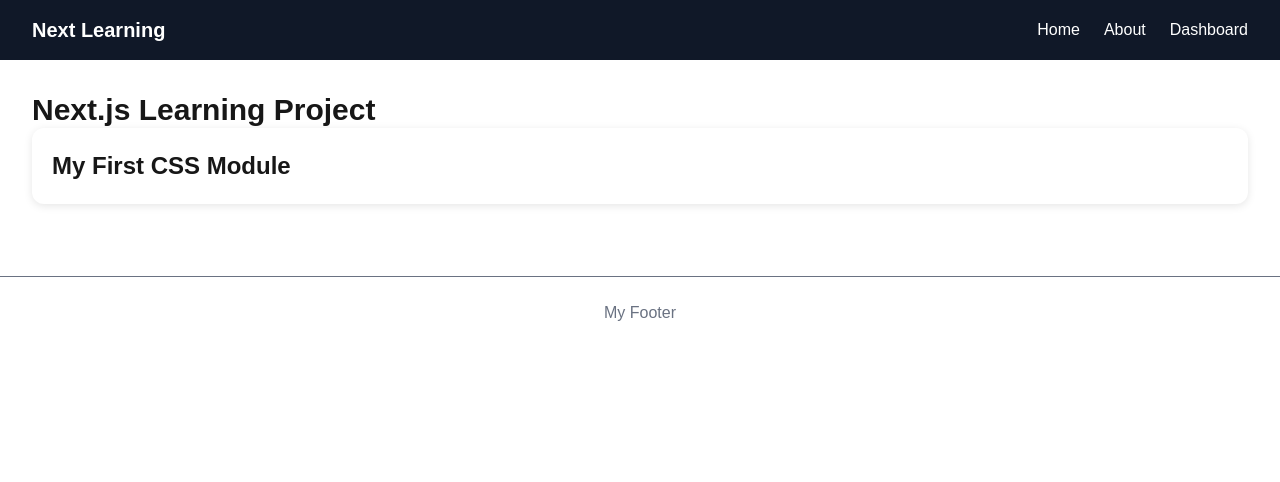
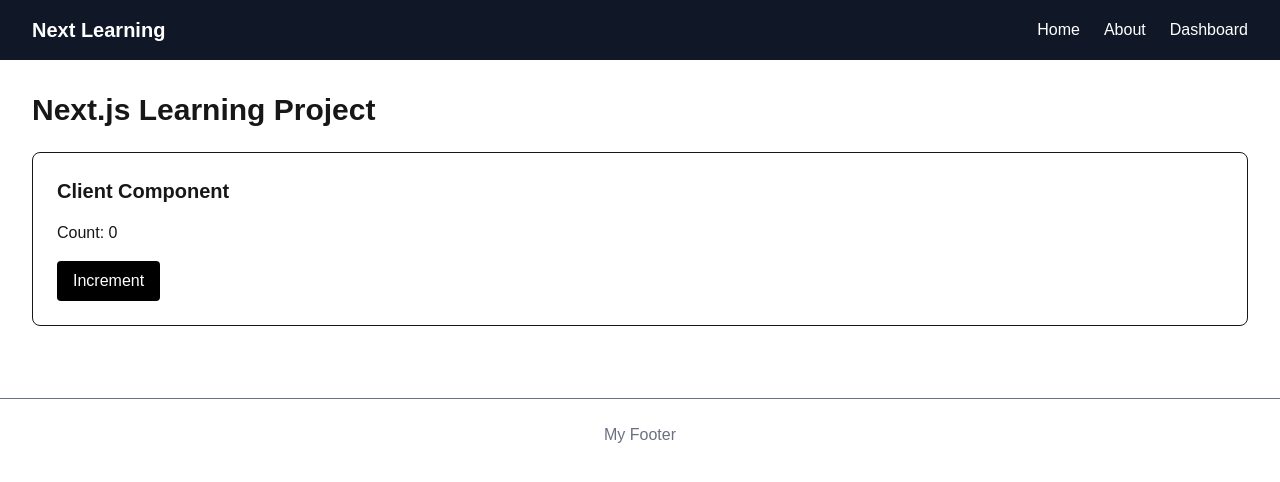
Before and after one commit to hafiz-1/Nextjs, a Next.js app in the folder fundamentals/: page / in a window 1280 px wide. Shown: the top 482 px of the page. Built offline with nearby package versions, Linux system fonts and the light colour scheme.

Commit message:
diff client/server component

```diff
--- /dev/null
+++ b/fundamentals/app/components/counter.tsx
@@ -0,0 +1,26 @@
+"use client";
+
+import { useState } from "react";
+
+export default function Counter() {
+  const [count, setCount] = useState(0);
+
+  return (
+    <div className="mt-6 rounded-lg border p-6">
+      <h2 className="text-xl font-bold">
+        Client Component
+      </h2>
+
+      <p className="my-4">
+        Count: {count}
+      </p>
+
+      <button
+        onClick={() => setCount(count + 1)}
+        className="rounded bg-black px-4 py-2 text-white"
+      >
+        Increment
+      </button>
+    </div>
+  );
+}
--- a/fundamentals/app/page.tsx
+++ b/fundamentals/app/page.tsx
@@ -1,4 +1,5 @@
-import Card from "./components/Card";
+
+import Counter from "./components/counter";
 
 export default function Home() {
   return (
@@ -7,7 +8,7 @@ export default function Home() {
         Next.js Learning Project
       </h1>
 
-      <Card />
+      <Counter />
     </main>
   );
 }
```
